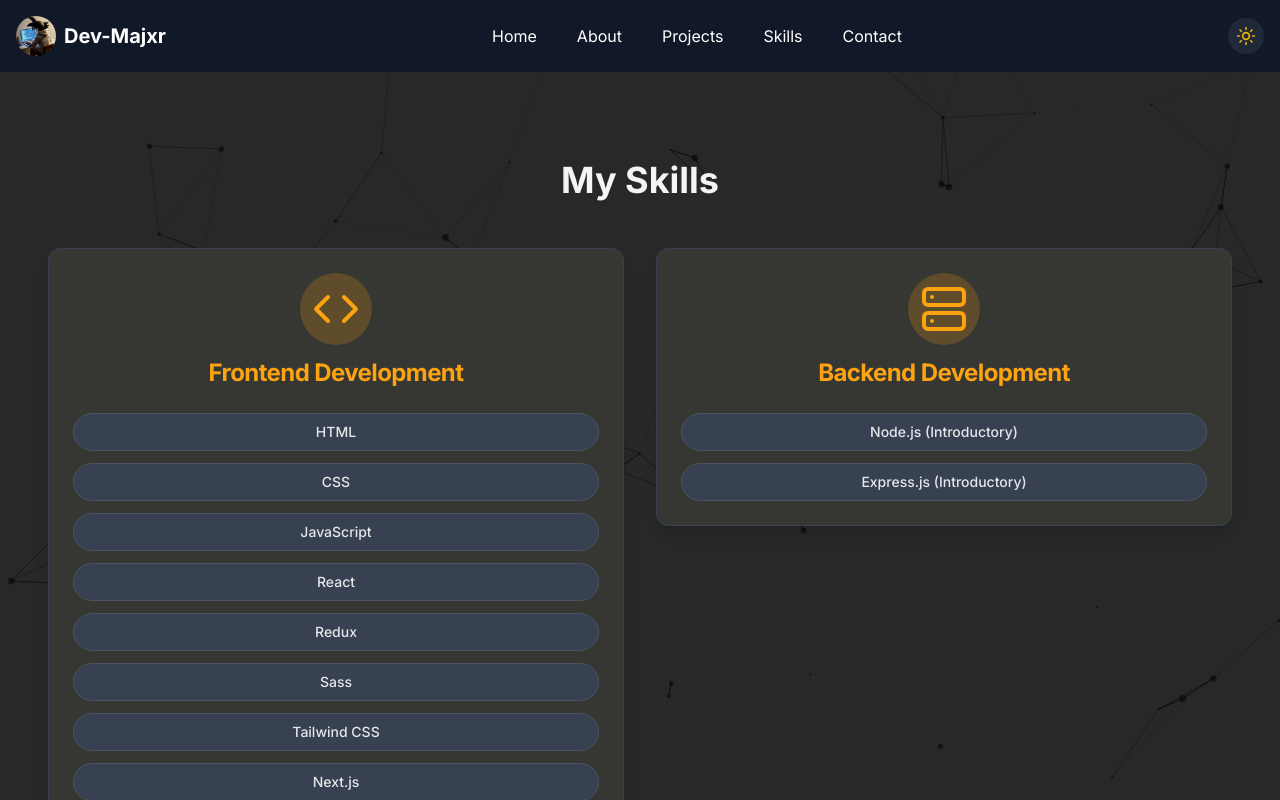
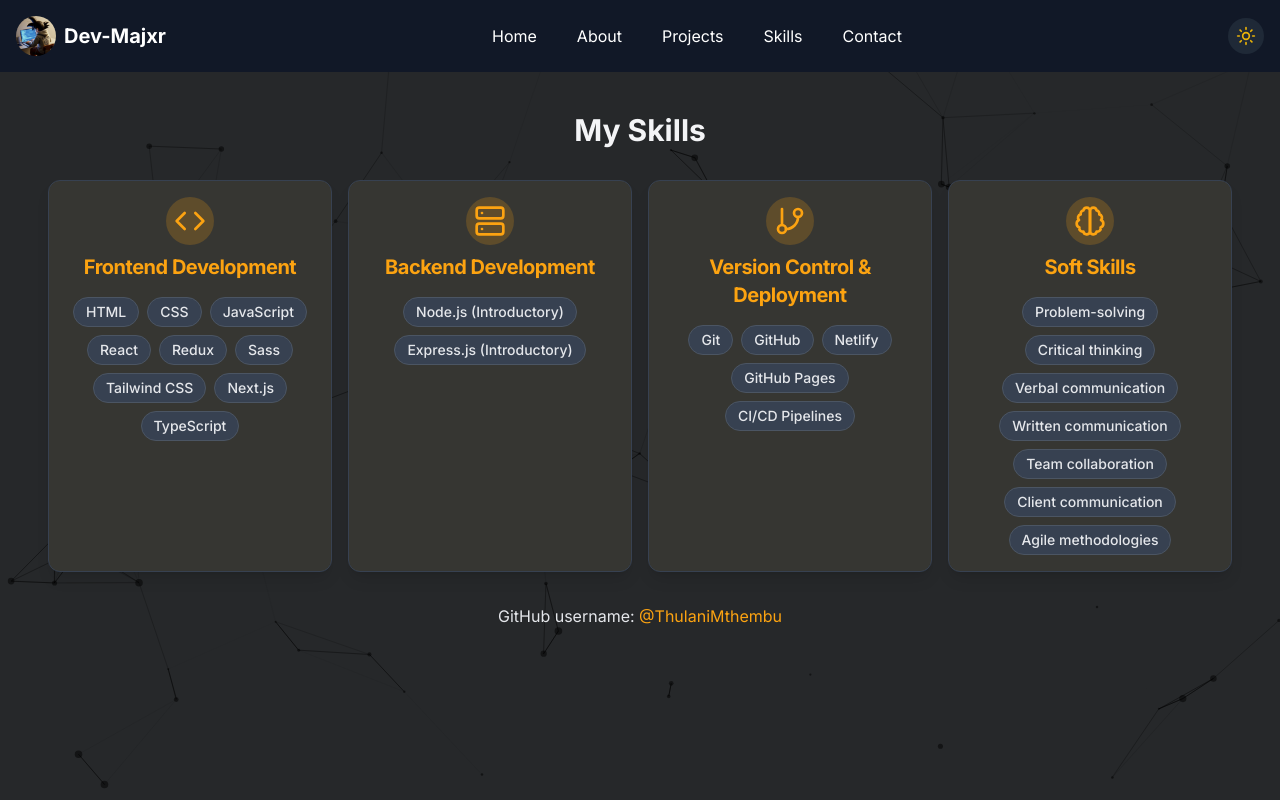
Before and after one commit to ThulaniMthembu/portfolio-website, a Next.js app: page /skills in a window 1280 px wide. Shown: the top 800 px of the page. Built offline with nearby package versions, Linux system fonts and the light colour scheme.

Commit message:
improved layout on pages

```diff
--- a/src/app/contact/page.tsx
+++ b/src/app/contact/page.tsx
@@ -87,6 +87,7 @@ export default function Contact() {
     "@type": "ContactPage",
     "name": "Contact Thulani Mthembu",
     "description": "Get in touch with Thulani Mthembu for web development projects and collaborations.",
+    "url": "https://devmajxr.netlify.app/",
     "mainEntity": {
       "@type": "Person",
       "name": "Thulani Mthembu",
--- a/src/app/page.tsx
+++ b/src/app/page.tsx
@@ -26,7 +26,7 @@ export default function Home() {
     "name": "Thulani Mthembu",
     "alternateName": "Dev Majxr",
     "description": "Web Developer & React Specialist",
-    "url": "https://devmajxr.co.za",
+    "url": "https://devmajxr.netlify.app/",
     "jobTitle": "Web Developer",
     "worksFor": {
       "@type": "Organization",
--- a/src/app/projects/page.tsx
+++ b/src/app/projects/page.tsx
@@ -41,7 +41,7 @@ export default function Projects() {
     "@type": "CollectionPage",
     "name": "Thulani Mthembu's Projects",
     "description": "A collection of web development projects by Thulani Mthembu",
-    "url": "https://devmajxr.co.za/projects",
+    "url": "https://devmajxr.netlify.app/projects",
     "mainEntity": {
       "@type": "ItemList",
       "itemListElement": projects.map((project, index) => ({
--- a/src/app/skills/page.tsx
+++ b/src/app/skills/page.tsx
@@ -8,22 +8,22 @@ import { motion } from 'framer-motion'
 const skills = [
   {
     category: "Frontend Development",
-    icon: <Code className="w-12 h-12" />,
+    icon: <Code className="w-8 h-8" />,
     items: ["HTML", "CSS", "JavaScript", "React", "Redux", "Sass", "Tailwind CSS", "Next.js", "TypeScript"]
   },
   {
     category: "Backend Development",
-    icon: <Server className="w-12 h-12" />,
+    icon: <Server className="w-8 h-8" />,
     items: ["Node.js (Introductory)", "Express.js (Introductory)"]
   },
   {
     category: "Version Control & Deployment",
-    icon: <GitBranch className="w-12 h-12" />,
+    icon: <GitBranch className="w-8 h-8" />,
     items: ["Git", "GitHub", "Netlify", "GitHub Pages", "CI/CD Pipelines"]
   },
   {
     category: "Soft Skills",
-    icon: <Brain className="w-12 h-12" />,
+    icon: <Brain className="w-8 h-8" />,
     items: [
       "Problem-solving",
       "Critical thinking",
@@ -57,16 +57,16 @@ export default function Skills() {
   return (
     <>
       <StructuredData data={structuredData} />
-      <div className="container mx-auto px-4 py-24">
+      <div className="container mx-auto px-4 py-12">
         <motion.h1
-          className="text-4xl font-bold mb-12 text-center text-gray-900 dark:text-gray-100"
+          className="text-3xl font-bold mb-8 text-center text-gray-900 dark:text-gray-100"
           initial={{ opacity: 0, y: -20 }}
           animate={{ opacity: 1, y: 0 }}
           transition={{ duration: 0.5 }}
         >
           My Skills
         </motion.h1>
-        <div className="grid md:grid-cols-2 gap-8">
+        <div className="grid sm:grid-cols-2 lg:grid-cols-4 gap-4">
           {skills.map((skillCategory, index) => (
             <motion.div
               key={index}
@@ -83,12 +83,12 @@ export default function Skills() {
           ))}
         </div>
         <motion.div
-          className="mt-12 text-center"
+          className="mt-8 text-center"
           initial={{ opacity: 0 }}
           animate={{ opacity: 1 }}
           transition={{ duration: 0.5, delay: 0.5 }}
         >
-          <p className="text-lg text-gray-800 dark:text-gray-200">
+          <p className="text-base text-gray-800 dark:text-gray-200">
             GitHub username: <a href="https://github.com/ThulaniMthembu" target="_blank" rel="noopener noreferrer" className="text-primary hover:underline">@ThulaniMthembu</a>
           </p>
         </motion.div>
--- a/src/components/SkillCard.tsx
+++ b/src/components/SkillCard.tsx
@@ -12,7 +12,7 @@ interface SkillCardProps {
 export default function SkillCard({ category, icon, items }: SkillCardProps) {
   return (
     <motion.div
-      className="bg-white dark:bg-gray-800 text-gray-900 dark:text-gray-100 rounded-xl shadow-lg p-6 transition-all duration-300 hover:shadow-xl border border-gray-200 dark:border-gray-700 relative overflow-hidden"
+      className="bg-white dark:bg-gray-800 text-gray-900 dark:text-gray-100 rounded-xl shadow-lg p-4 transition-all duration-300 hover:shadow-xl border border-gray-200 dark:border-gray-700 relative overflow-hidden h-full"
       whileHover={{ scale: 1.02 }}
       initial={{ opacity: 0, y: 20 }}
       animate={{ opacity: 1, y: 0 }}
@@ -20,23 +20,23 @@ export default function SkillCard({ category, icon, items }: SkillCardProps) {
     >
       <div className="absolute top-0 left-0 w-full h-full bg-primary opacity-5 dark:opacity-10 z-0"></div>
       <div className="relative z-10">
-        <div className="flex flex-col items-center mb-6 space-y-3">
+        <div className="flex flex-col items-center mb-4 space-y-2">
           <motion.div
-            className="text-primary text-4xl bg-primary bg-opacity-10 dark:bg-opacity-20 p-3 rounded-full"
+            className="text-primary text-3xl bg-primary bg-opacity-10 dark:bg-opacity-20 p-2 rounded-full"
             whileHover={{ rotate: 360 }}
             transition={{ duration: 0.5 }}
           >
             {icon}
           </motion.div>
-          <h2 className="text-2xl font-bold tracking-tight text-secondary dark:text-primary">
+          <h2 className="text-xl font-bold tracking-tight text-secondary dark:text-primary text-center">
             {category}
           </h2>
         </div>
-        <ul className="space-y-3">
+        <ul className="flex flex-wrap justify-center gap-2">
           {items.map((skill, index) => (
             <motion.li
               key={index}
-              className="flex items-center justify-center bg-gray-100 dark:bg-gray-700 text-gray-800 dark:text-gray-200 rounded-full px-4 py-2 text-sm font-medium border border-gray-300 dark:border-gray-600"
+              className="bg-gray-100 dark:bg-gray-700 text-gray-800 dark:text-gray-200 rounded-full px-3 py-1 text-sm font-medium border border-gray-300 dark:border-gray-600"
               whileHover={{
                 scale: 1.03,
                 backgroundColor: "#fca311",
```
